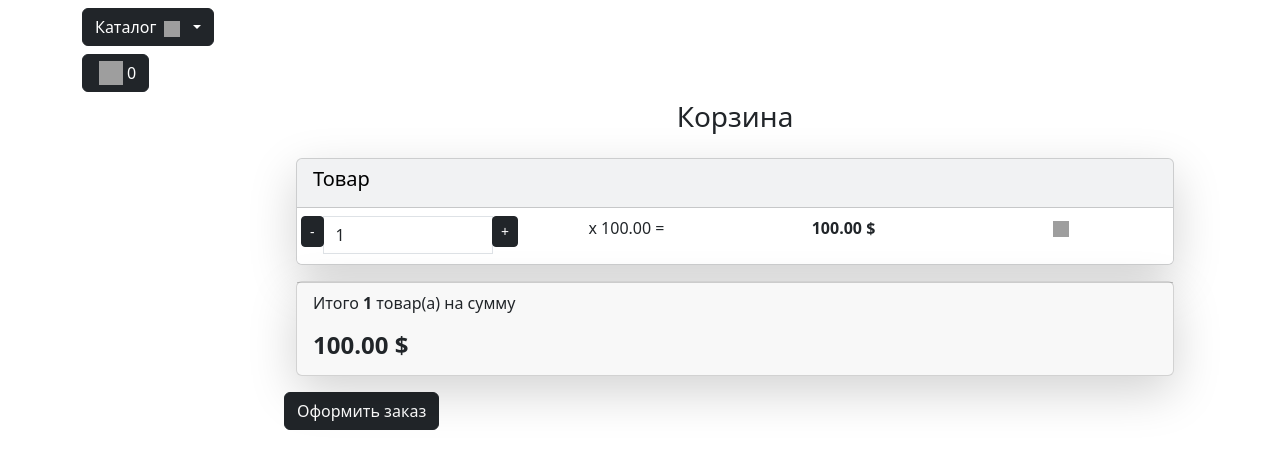
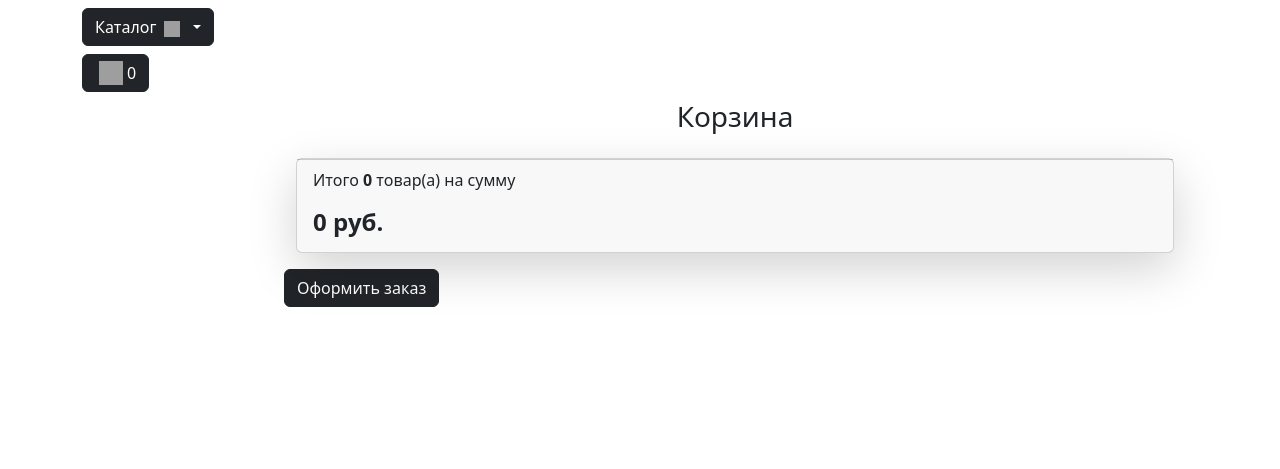
Before and after one commit to InnaLik/Feedback, a Django app: page /user/users-cart/ in a window 1280 px wide. Shown: the part 56-525 px from the top of the page. Run offline with Django 5.2, Linux system fonts and the light colour scheme; data comes from the database, SQL or seed files in the repository; data that the repository does not hold is empty; some libraries are stand-ins or nearby versions; grey boxes are pictures that could not be loaded.

Commit message:
add cart myself

```diff
--- a/product/carts/templates/carts/includes/included_cart.html
+++ b/product/carts/templates/carts/includes/included_cart.html
@@ -1,8 +1,8 @@
 {% load static %}
-
+{% for cart in carts %}
 <div class="card mb-3 text-bg-light shadow-lg">
     <div class="card-header">
-        <h5 class="card-title">Товар</h5>
+        <h5 class="card-title">{{cart.product.name}}</h5>
     </div>
     <ul class="list-group list-group-flush">
         <li class="list-group-item">
@@ -15,7 +15,7 @@
                                     data-cart-id=""
                                     data-cart-change-url="">-</button>
                         </span>
-                        <input type="text" class="form-control number" value="1"
+                        <input type="text" class="form-control number" value={{cart.quantity}}
                                readonly>
                         <span class="input-group-btn">
                             <button type="button"
@@ -26,9 +26,9 @@
                     </div>
                 </div>
                 <div class="col p-0">
-                    <p>x 100.00 = </p>
+                    <p>x {{cart.product.price}} руб.= </p>
                 </div>
-                <div class="col p-0"><strong>100.00 $</strong></div>
+                <div class="col p-0"><strong>{{cart.get_product_price}} руб.</strong></div>
                 <div class="col p-0">
                     <a href="{% url "cart:cart_remove" 1 %}" class="remove-from-cart" data-cart-id="">
                         <img class="mx-1" src="{% static "deps/icons/trash3-fill.svg"%}"
@@ -39,9 +39,10 @@
         </li>
     </ul>
 </div>
+{% endfor %}
 <div class="card mb-3 shadow-lg">
     <div class="card-footer">
-        <p class="float-left">Итого <strong>1</strong> товар(а) на сумму</p>
-        <h4 class="float-left"><strong>100.00 $</strong></h4>
+        <p class="float-left">Итого <strong>{{carts.total_quantity}}</strong> товар(а) на сумму</p>
+        <h4 class="float-left"><strong>{{carts.total_price}} руб.</strong></h4>
     </div>
 </div>
--- a/product/carts/urls.py
+++ b/product/carts/urls.py
@@ -5,7 +5,7 @@ from django.urls import path
 app_name = 'carts'
 
 urlpatterns = [
-    path('cart_add/<int:product_id>/', views.cart_add, name='cart_add'),
-    path('cart_change/<int:product_id>/', views.cart_change, name='cart_change'),
-    path('cart_remove/<int:product_id>/', views.cart_remove, name='cart_remove'),
+    path('cart_add/<slug:product_slug>/', views.cart_add, name='cart_add'),
+    path('cart_change/<slug:product_slug>/', views.cart_change, name='cart_change'),
+    path('cart_remove/<slug:product_slug>/', views.cart_remove, name='cart_remove'),
 ]
--- a/product/goods/models.py
+++ b/product/goods/models.py
@@ -29,7 +29,7 @@ class Products(models.Model):
     slug = models.SlugField(max_length=200, unique=True, blank=True, null=True, verbose_name='URL')
     description = models.TextField(blank=True, null=True, verbose_name='Отзыв')  # noqa
     image = models.ImageField(upload_to='goods_images', blank=True, null=True, verbose_name='Изображение')
-    price = models.DecimalField(default=0.00, max_digits=10, decimal_places=2, verbose_name='Цена')
+    price = models.DecimalField(default=0.00, max_digits=10, decimal_places=0, verbose_name='Цена')
     rating = models.IntegerField(choices=RATING_CHOICES, default=1, verbose_name="Рейтинг")
     category = models.ForeignKey(
         to=Categories,
--- a/product/goods/templates/goods/catalog.html
+++ b/product/goods/templates/goods/catalog.html
@@ -93,7 +93,7 @@
                         <!--                    <p><strong>90.00 $</strong></p>-->
                         <!--                    <span class="badge bg-warning text-dark">Скидка 10.00 %</span>-->
                         <p><strong>{{ product.price }} руб.</strong></p>
-                        <a href="#" class="btn add-to-cart">
+                        <a href="{% url "cart:cart_add" product.slug %}" class="btn add-to-cart">
                             <img class="mx-1" src="{%static "deps/icons/cart-plus.svg"%}" alt="Catalog Icon"
                             width="32" height="32">
                         </a>
--- a/product/goods/templates/goods/product.html
+++ b/product/goods/templates/goods/product.html
@@ -45,7 +45,7 @@
                         <h5 class="card-title">{{ product.name }}</h5>
                         <h6 class="card-title">Рейтинг: {{ product.rating }}</h6>
                         <p class="card-text">{{ product.description }}</p>
-                        <a href="#" class="btn btn-dark add-to-cart">Добавить в корзину</a>
+                        <a href="{% url "carts:cart_add" product.slug %}" class="btn btn-dark add-to-cart">Добавить в корзину</a>
                     </div>
                 </div>
             </div>
--- a/product/users/templates/users/users_cart.html
+++ b/product/users/templates/users/users_cart.html
@@ -9,7 +9,11 @@
                 <h3 class="text-center mb-4">Корзина</h3>
                 <div class="container" id="cart-items-container">
                     <!-- Разметка корзины -->
-                    {% include "carts/includes/included_cart.html" %}
+                    {% if cart %}
+                    {% include "carts/includes/included_cart.html" with carts=carts%}
+                    {% else %}
+                    {% include "carts/includes/included_cart.html"%}
+                    {% endif %}
                     <!-- Закончилась разметка корзины -->
                 </div>
                 <a class="btn btn-dark" href="../orders/create_order.html">
--- a/product/users/views.py
+++ b/product/users/views.py
@@ -1,3 +1,4 @@
+from carts.models import Cart
 from django.contrib import auth, messages
 from django.contrib.auth.decorators import login_required
 from django.http import HttpResponseRedirect
@@ -80,4 +81,6 @@ def logout(request):
 
 
 def users_cart(request):
-    return render(request, 'users/users_cart.html')
+    """Для отображения корзины пользователя."""
+    carts = Cart.objects.filter(user=request.user.id)
+    return render(request, 'users/users_cart.html', {'carts': carts})
```
Also changed, not shown: product/carts/views.py (+29 -4 lines), .github/workflows/linter.yml.
